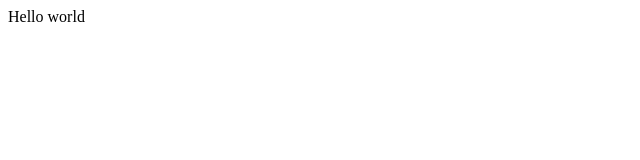
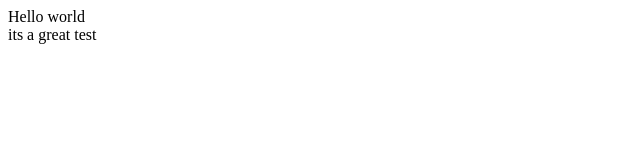
Before and after one commit to Dammyzinno04/heartbreak, a plain HTML site: page index.html in a window 1280 px wide. Shown: the full height of the page, 0-640 px from the left. Drawn offline with Linux system fonts and the light colour scheme.

Commit message:
its a great test

```diff
--- a/index.html
+++ b/index.html
@@ -9,4 +9,7 @@
 <body>
     <div>Hello world</div>
 </body>
+<div>its a great test
+
+</div>
 </html>
```
